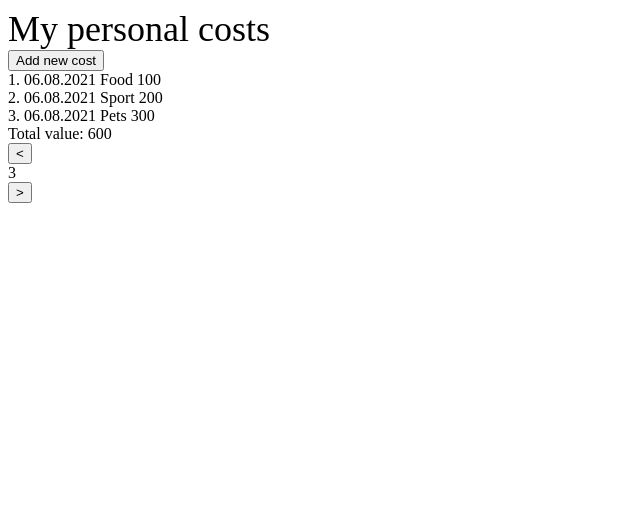
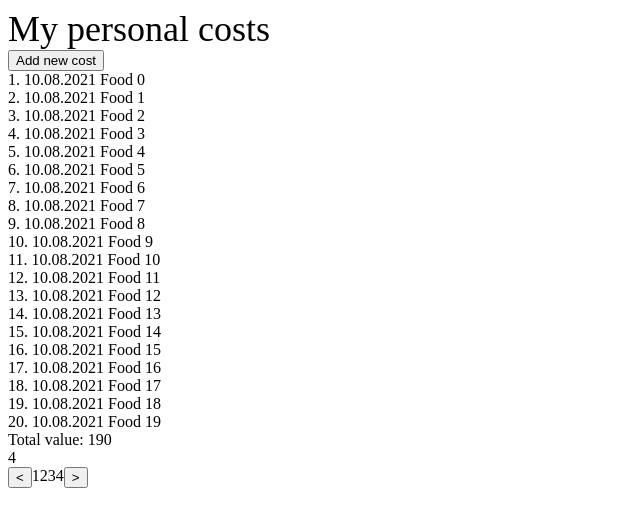
Before and after one commit to NSLyuma/GB_VueJS_Project, a Vue app: page / in a window 1280 px wide. Shown: the top 526 px of the page, without its empty margins (0-640 px from the left). Built offline with nearby package versions, Linux system fonts and the light colour scheme.

Commit message:
Started homework for lesson 4

```diff
--- a/package.json
+++ b/package.json
@@ -9,7 +9,8 @@
   },
   "dependencies": {
     "core-js": "^3.6.5",
-    "vue": "^2.6.11"
+    "vue": "^2.6.11",
+    "vuex": "^3.6.2"
   },
   "devDependencies": {
     "@vue/cli-plugin-babel": "~4.5.0",
--- a/src/App.vue
+++ b/src/App.vue
@@ -8,14 +8,16 @@
     <div class="content">
       <AddPaymentForm @addNewPayment="addData" v-if="!isHidden" />
       <!-- addNewPayment из AddPaymentForm.vue - methods - addPayment(), addData придумывается здесь -->
-      <PaymentsDisplay :list="paymentsList" />
+      <PaymentsDisplay :list="getPaymentsList" />
+      <!-- <PaymentsDisplay :list="paymentsList" /> paymentsList раньше хранилось в data, теперь мы вместо него берём getPaymentsList из vuex-хранилища -->
       <div>Total value: {{ totalValue }}</div>
-      <Pagination :listLength="paymentsList.length" />
+      <Pagination :listLength="getPaymentsList.length" />
     </div>
   </div>
 </template>
 
 <script>
+import { mapMutations, mapGetters, mapActions } from "vuex";
 import AddPaymentForm from "./components/AddPaymentForm.vue";
 import Pagination from "./components/Pagination.vue";
 import PaymentsDisplay from "./components/PaymentsDisplay.vue";
@@ -29,42 +31,65 @@ export default {
   },
   data() {
     return {
-      paymentsList: [],
       isHidden: true,
     };
   },
   methods: {
-    fetchData() {
-      return [
-        {
-          date: "06.08.2021",
-          category: "Food",
-          value: 100,
-        },
-        {
-          date: "06.08.2021",
-          category: "Sport",
-          value: 200,
-        },
-        {
-          date: "06.08.2021",
-          category: "Pets",
-          value: 300,
-        },
-      ];
-    },
+    ...mapMutations(["setPaymentListData", "addDataToPaymentList"]),
+    ...mapActions(["fetchListData"]),
+    // fetchData() {
+    //   return [
+    //     {
+    //       date: "06.08.2021",
+    //       category: "Food",
+    //       value: 100,
+    //     },
+    //     {
+    //       date: "06.08.2021",
+    //       category: "Sport",
+    //       value: 200,
+    //     },
+    //     {
+    //       date: "06.08.2021",
+    //       category: "Pets",
+    //       value: 300,
+    //     },
+    //     {
+    //       date: "06.08.2021",
+    //       category: "Food",
+    //       value: 100,
+    //     },
+    //     {
+    //       date: "06.08.2021",
+    //       category: "Sport",
+    //       value: 200,
+    //     },
+    //     {
+    //       date: "06.08.2021",
+    //       category: "Pets",
+    //       value: 300,
+    //     },
+    //   ];
+    // },
     addData(newPayment) {
       //newPayment - аргумент, который хотим принимать из компонента AddPaymentForm
-      this.paymentsList.push(newPayment);
+      // this.paymentsList.push(newPayment);
+      this.addDataToPaymentList(newPayment);
     },
   },
   computed: {
+    ...mapGetters(["getFullPaymentsValue", "getPaymentsList"]),
     totalValue() {
-      return this.paymentsList.reduce((acc, cur) => (acc += cur.value), 0);
+      // return this.paymentsList.reduce((acc, cur) => (acc += cur.value), 0);
+      return this.getFullPaymentsValue;
     },
   },
   created() {
-    this.paymentsList = this.fetchData();
+    // this.paymentsList = this.fetchData();
+    // this.$store.commit("setPaymentListData", this.fetchData()); //commit - для вызова mutations, dispatch - для вызова actions
+    // верхний вариант - когда не импортирован mapMutations, нижний - с импортом
+    // this.setPaymentListData(this.fetchData());
+    this.fetchListData();
   },
 };
 </script>
--- a/src/components/AddPaymentForm.vue
+++ b/src/components/AddPaymentForm.vue
@@ -1,13 +1,19 @@
 <template>
   <div>
     <input type="date" placeholder="Date" v-model="date" />
-    <input type="text" placeholder="Category" v-model="category" />
+    <select v-model="category" v-if="options">
+      <option v-for="option in options" :value="option" :key="option">
+        {{ option }}
+      </option>
+    </select>
+    <!-- <input type="text" placeholder="Category" v-model="category" /> -->
     <input type="text" placeholder="Value" v-model.number="value" />
     <button @click="addPayment">Add payment</button>
   </div>
 </template>
 
 <script>
+import { mapGetters, mapActions } from "vuex";
 export default {
   name: "AddPaymentForm",
   data() {
@@ -18,6 +24,7 @@ export default {
     };
   },
   methods: {
+    ...mapActions(["fetchCategoryList"]),
     addPayment() {
       const { category, value } = this;
       const data = {
@@ -29,6 +36,7 @@ export default {
     },
   },
   computed: {
+    ...mapGetters(["getCategoryList"]),
     getCurrentDate() {
       const today = new Date();
       const d = today.getDate();
@@ -36,6 +44,12 @@ export default {
       const y = today.getFullYear();
       return `${d}.${m}.${y}`;
     },
+    options() {
+      return this.getCategoryList;
+    },
+  },
+  created() {
+    this.fetchCategoryList();
   },
 };
 </script>
--- a/src/components/Pagination.vue
+++ b/src/components/Pagination.vue
@@ -1,10 +1,15 @@
 <template>
   <div>
-    <button>&#60;</button>
     <div>
-      {{ listLength }}
+      {{ numberOfPages }}
     </div>
-    <button>&#62;</button>
+    <div class="pagination">
+      <button>&#60;</button>
+      <div v-for="(page, index) in numberOfPages" :key="index">
+        <span>{{ page }}</span>
+      </div>
+      <button>&#62;</button>
+    </div>
   </div>
 </template>
 
@@ -12,16 +17,24 @@
 export default {
   name: "Pagination",
   props: {
-    // list: {
-    //   type: Array,
-    //   default: () => [],
-    // },
     listLength: Number,
   },
+  data() {
+    return {
+      numberOfItems: 5,
+    };
+  },
+  methods: {},
   computed: {
-    allItemsOnPage() {
-      return this.list.length;
+    numberOfPages() {
+      return Math.ceil(this.listLength / this.numberOfItems);
     },
   },
 };
 </script>
+
+<style scoped>
+.pagination {
+  display: flex;
+}
+</style>
--- a/src/main.js
+++ b/src/main.js
@@ -1,8 +1,10 @@
-import Vue from 'vue'
-import App from './App.vue'
+import Vue from "vue"
+import App from "./App.vue"
+import store from "../store"
 
 Vue.config.productionTip = false
 
 new Vue({
   render: h => h(App),
-}).$mount('#app')
+  store,
+}).$mount("#app")
--- /dev/null
+++ b/store/index.js
@@ -0,0 +1,55 @@
+import Vue from "vue";
+import Vuex from "vuex";
+
+Vue.use(Vuex)
+
+export default new Vuex.Store({
+    state: {
+        paymentsList: [],
+        categories: [],
+    },
+    mutations: {
+        setPaymentListData(state, payload) //1 аргумент - объект текущего состояния, 2 аргумент - данные, которые мы хотим загрузить в state
+        //при вызове мутации мы передаём только payload (и другие аргументы кроме state)
+        {
+            state.paymentsList = payload;
+        },
+        addDataToPaymentList(state, payload) {
+            state.paymentsList.push(payload);
+        },
+        setCategoriesListData(state, payload) {
+            state.categories = payload;
+        }
+    },
+    getters: {
+        getPaymentsList: state => state.paymentsList,
+        getFullPaymentsValue: state => {
+            return state.paymentsList.reduce((acc, cur) => (acc += cur.value), 0)
+        },
+        getCategoryList: state => state.categories,
+    },
+    actions: {
+        fetchListData({commit}) {
+            if (this.state.paymentsList.length) return
+            return new Promise((resolve) => {
+                const items = [];
+                for (let i = 0; i < 20; i++) {
+                    items.push({
+                        date: "10.08.2021",
+                        category: "Food",
+                        value: i
+                    })
+                }
+                resolve(items)
+            })
+            .then(res => commit("setPaymentListData", res))
+        },
+        fetchCategoryList({commit}) {
+            return new Promise((resolve)=>{
+                    const categories = ['Sport', 'Food', "Education", 'Internet', 'Other']
+                    resolve(categories)
+            })
+            .then(res=> commit('setCategoriesListData', res))
+        }
+    },
+})
```
Also changed, not shown: 1 other file (tests, documents, lock files or other folders).
